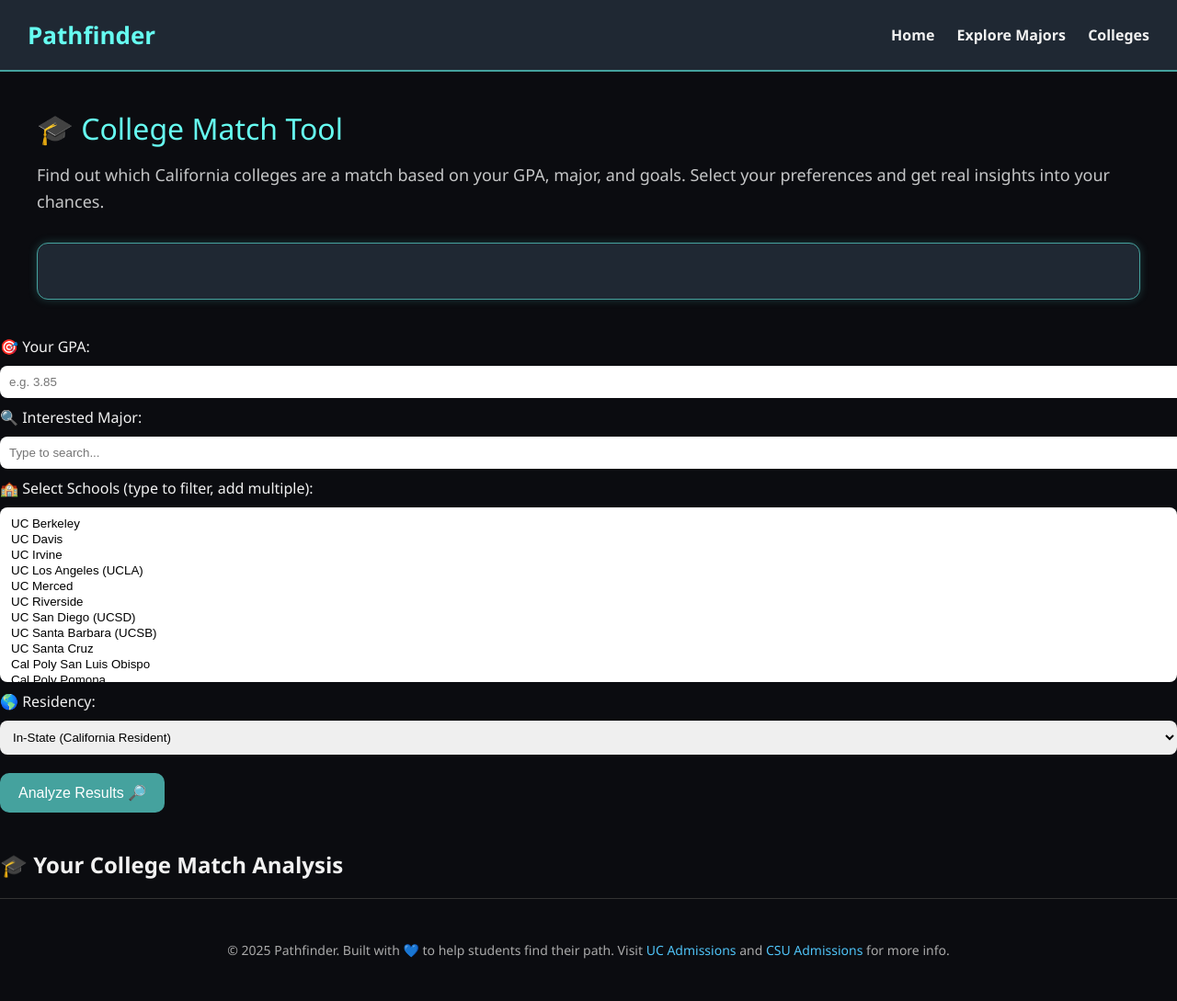
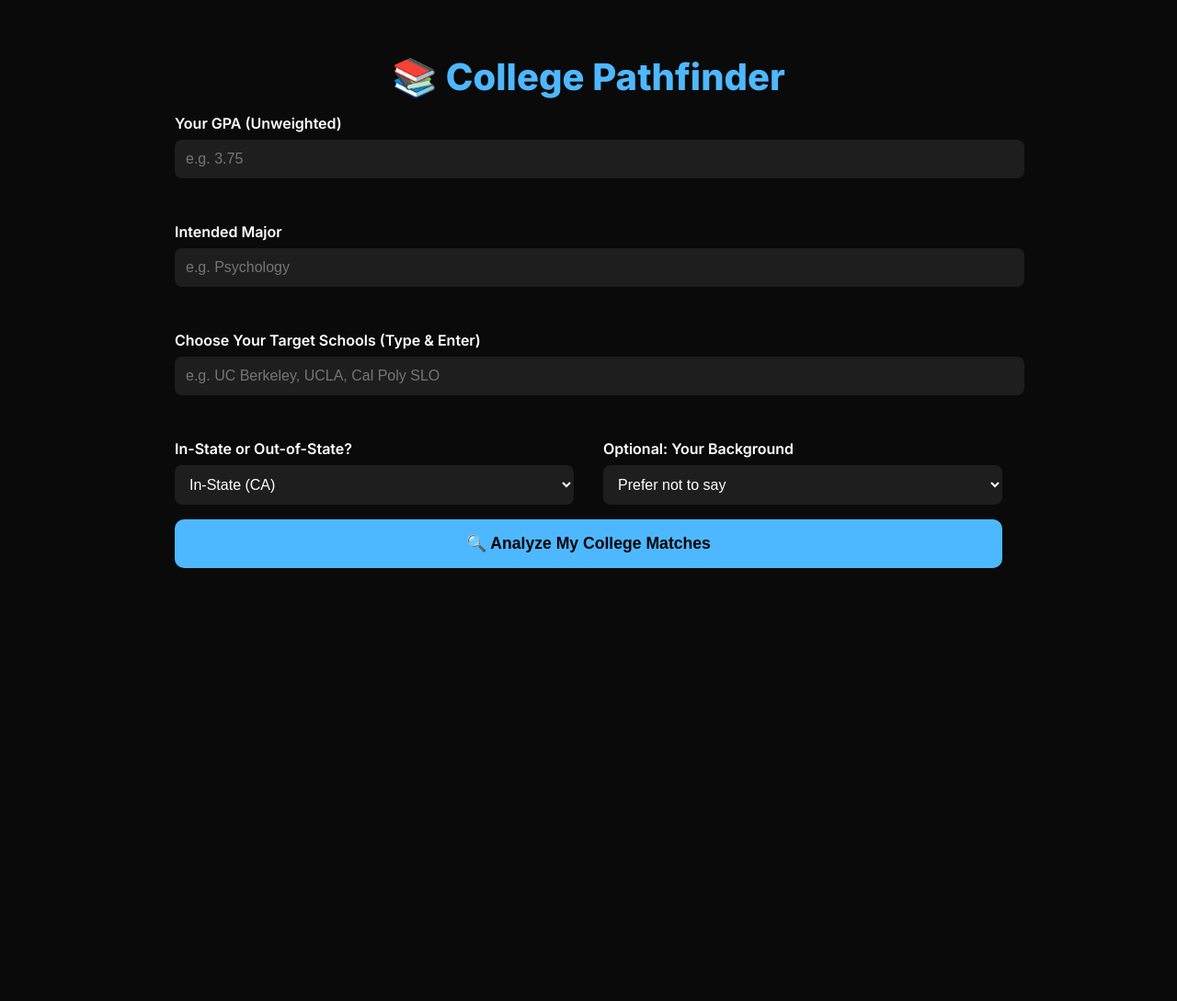
Before and after one commit to omarshanyour/PathFinder, a plain HTML site: page college.html in a window 1280 px wide. Shown: the whole page at 92% size. After the commit the page ends 800 px from the top, so only its background shows below. Drawn offline with Linux system fonts and the light colour scheme.

Commit message:
Update college.html

```diff
--- a/college.html
+++ b/college.html
@@ -1,250 +1,140 @@
-<!DOCTYPE html>
-<html lang="en">
-<head>
-  <meta charset="UTF-8" />
-  <meta name="viewport" content="width=device-width, initial-scale=1.0"/>
-  <title>Pathfinder - Colleges</title>
-  <style>
-    body {
-      background-color: #0b0c10;
-      color: #f1f1f1;
-      font-family: 'Segoe UI', sans-serif;
-      margin: 0;
-      padding: 0;
-    }
-
-    header {
-      background-color: #1f2833;
-      padding: 20px 30px;
-      display: flex;
-      justify-content: space-between;
-      align-items: center;
-      border-bottom: 2px solid #45a29e;
-    }
-
-    header h1 {
-      margin: 0;
-      color: #66fcf1;
-      font-size: 26px;
-    }
-
-    nav a {
-      color: #f1f1f1;
-      margin-left: 20px;
-      text-decoration: none;
-      font-weight: bold;
-      transition: color 0.3s ease;
-    }
-
-    nav a:hover {
-      color: #66fcf1;
-    }
-
-    .container {
-      padding: 40px 30px;
-      max-width: 1200px;
-      margin: auto;
-    }
-
-    .title {
-      font-size: 32px;
-      color: #66fcf1;
-      margin-bottom: 15px;
-    }
-
-    .subtitle {
-      font-size: 18px;
-      color: #c5c6c7;
-      margin-bottom: 30px;
-      line-height: 1.6;
-    }
-
-    .section-box {
-      background-color: #1f2833;
-      padding: 30px;
-      border-radius: 12px;
-      border: 1px solid #45a29e;
-      box-shadow: 0 0 10px #45a29e55;
-    }
-  </style>
-</head>
-
-<body>
-  <header>
-    <h1>Pathfinder</h1>
-    <nav>
-      <a href="index.html">Home</a>
-      <a href="explore.html">Explore Majors</a>
-      <a href="college.html">Colleges</a>
-    </nav>
-  </header>
-
-  <div class="container">
-    <div class="title">🎓 College Match Tool</div>
-    <div class="subtitle">
-      Find out which California colleges are a match based on your GPA, major, and goals. Select your preferences and get real insights into your chances.
-    </div>
-
-    <div class="section-box" id="collegeForm">
-      <!-- Form and input fields will be added in Chunk 2 -->
-    </div>
-  </div>
-</body>
-</html>
-<form id="collegeMatcher">
-  <label for="gpa">🎯 Your GPA:</label><br>
-  <input type="number" id="gpa" step="0.01" min="0" max="5" placeholder="e.g. 3.85" required style="width: 100%; padding: 10px; margin: 10px 0; border-radius: 8px; border: none;"><br>
-
-  <label for="major">🔍 Interested Major:</label><br>
-  <input type="text" id="major" list="majors" placeholder="Type to search..." required style="width: 100%; padding: 10px; margin: 10px 0; border-radius: 8px; border: none;">
-  <datalist id="majors">
-    <option value="Psychology">
-    <option value="Computer Science">
-    <option value="Mechanical Engineering">
-    <option value="Electrical Engineering">
-    <option value="Nursing">
-    <option value="Biology">
-    <option value="Sociology">
-    <option value="Political Science">
-    <option value="Economics">
-    <option value="Business Administration">
-    <option value="Accounting">
-    <option value="Civil Engineering">
-    <option value="Film and Media Studies">
-    <option value="Kinesiology">
-    <option value="Mathematics">
-    <option value="Physics">
-    <option value="Education">
-    <option value="Architecture">
-    <option value="Environmental Science">
-    <option value="Anthropology">
-    <option value="Finance">
-    <option value="Public Health">
-    <option value="English Literature">
-    <option value="Materials Science">
-    <option value="Astronomy">
-  </datalist>
-
-  <label for="colleges">🏫 Select Schools (type to filter, add multiple):</label><br>
-  <select id="colleges" multiple size="10" required style="width: 100%; padding: 10px; margin: 10px 0; border-radius: 8px; border: none;">
-    <option>UC Berkeley</option>
-    <option>UC Davis</option>
-    <option>UC Irvine</option>
-    <option>UC Los Angeles (UCLA)</option>
-    <option>UC Merced</option>
-    <option>UC Riverside</option>
-    <option>UC San Diego (UCSD)</option>
-    <option>UC Santa Barbara (UCSB)</option>
-    <option>UC Santa Cruz</option>
-    <option>Cal Poly San Luis Obispo</option>
-    <option>Cal Poly Pomona</option>
-    <option>San Diego State University (SDSU)</option>
-    <option>San Francisco State University</option>
-    <option>San Jose State University</option>
-    <option>CSU Long Beach</option>
-    <option>CSU Fullerton</option>
-    <option>CSU Los Angeles</option>
-    <option>CSU Northridge</option>
-    <option>CSU Chico</option>
-    <option>CSU Sacramento</option>
-    <option>CSU East Bay</option>
-    <option>CSU Dominguez Hills</option>
-    <option>Humboldt State University</option>
-    <option>CSU San Marcos</option>
-    <option>Fresno State</option>
-  </select>
-
-  <label for="residency">🌎 Residency:</label><br>
-  <select id="residency" style="width: 100%; padding: 10px; margin: 10px 0 20px; border-radius: 8px; border: none;">
-    <option value="in-state">In-State (California Resident)</option>
-    <option value="out-of-state">Out-of-State</option>
-  </select>
-
-  <button type="submit" style="padding: 12px 20px; background-color: #45a29e; color: white; border: none; border-radius: 10px; font-size: 16px; cursor: pointer;">
-    Analyze Results 🔎
-  </button>
-</form>
-
-<!-- Where analysis results will appear -->
-<div id="results" style="margin-top: 40px;"></div>
-<!-- CHUNK 3: College Analysis Result Section -->
-<div id="results" class="mt-10 hidden">
-  <h2 class="text-2xl font-bold mb-4">🎓 Your College Match Analysis</h2>
-  <div id="resultsContainer" class="grid grid-cols-1 md:grid-cols-2 gap-6">
-    <!-- Dynamic college cards will be inserted here -->
-  </div>
-</div>
-
-<script>
-  const form = document.getElementById("collegeForm");
-  const resultsSection = document.getElementById("results");
-  const resultsContainer = document.getElementById("resultsContainer");
-
-  form.addEventListener("submit", async (e) => {
-    e.preventDefault();
-    const gpa = parseFloat(document.getElementById("gpaInput").value);
-    const major = document.getElementById("majorInput").value.trim().toLowerCase();
-    const selectedColleges = Array.from(document.querySelectorAll(".college-checkbox:checked")).map(el => el.value);
-
-    resultsSection.classList.remove("hidden");
-    resultsContainer.innerHTML = ""; // Clear previous results
-
-    selectedColleges.forEach((collegeName) => {
-      const college = colleges.find(c => c.name === collegeName);
-      const acceptanceRate = college.acceptanceRates[major] || college.generalAcceptance;
-      const targetType = gpa > acceptanceRate + 0.10 ? "Safety" : gpa > acceptanceRate - 0.05 ? "Target" : "Reach";
-
-      const card = document.createElement("div");
-      card.className = "bg-white bg-opacity-5 rounded-2xl shadow-lg p-6 hover:scale-105 transition-transform border border-blue-500";
-      card.innerHTML = `
-        <h3 class="text-xl font-bold text-blue-300 mb-2">${college.name}</h3>
-        <p><strong>Major:</strong> ${capitalize(major)}</p>
-        <p><strong>Your GPA:</strong> ${gpa.toFixed(2)}</p>
-        <p><strong>Avg Acceptance Rate (${capitalize(major)}):</strong> ${(acceptanceRate * 100).toFixed(1)}%</p>
-        <p><strong>Match Type:</strong> <span class="font-bold ${targetType === 'Reach' ? 'text-red-400' : targetType === 'Target' ? 'text-yellow-300' : 'text-green-400'}">${targetType}</span></p>
-        <p class="mt-2"><a href="${college.admissionsLink}" target="_blank" class="underline text-blue-400">Visit Admissions Page ↗</a></p>
-      `;
-      resultsContainer.appendChild(card);
-    });
-  });
-
-  function capitalize(str) {
-    return str.charAt(0).toUpperCase() + str.slice(1);
-  }
-</script>
-
-</body>
-</html>
 <!DOCTYPE html>
 <html lang="en">
 <head>
   <meta charset="UTF-8" />
   <meta name="viewport" content="width=device-width, initial-scale=1.0" />
-  <title>College Match | Pathfinder</title>
-  <link href="https://fonts.googleapis.com/css2?family=Inter:wght@400;600&display=swap" rel="stylesheet">
+  <title>Pathfinder | College Selector</title>
+  <link rel="stylesheet" href="style.css" />
+  <link href="https://fonts.googleapis.com/css2?family=Inter:wght@400;600;800&display=swap" rel="stylesheet" />
   <style>
-    /* ...existing styles from previous chunks... */
-    .footer {
+    body {
+      font-family: 'Inter', sans-serif;
+      margin: 0;
+      background: #0a0a0a;
+      color: #fff;
+    }
+    .container {
+      padding: 2rem;
+      max-width: 900px;
+      margin: auto;
+    }
+    h1 {
       text-align: center;
-      font-size: 0.875rem;
-      color: #aaa;
-      padding: 2rem 0;
-      border-top: 1px solid #333;
+      font-size: 2.5rem;
+      margin-bottom: 1rem;
+      color: #4db8ff;
     }
-    .footer a {
-      color: #4FC3F7;
-      text-decoration: none;
+    .section {
+      margin-bottom: 2rem;
     }
-    .footer a:hover {
-      text-decoration: underline;
+    label {
+      display: block;
+      margin-bottom: 0.5rem;
+      font-weight: 600;
+    }
+    input, select {
+      width: 100%;
+      padding: 0.75rem;
+      border-radius: 8px;
+      border: none;
+      margin-bottom: 1rem;
+      background: #1e1e1e;
+      color: white;
+      font-size: 1rem;
+    }
+    button {
+      background-color: #4db8ff;
+      color: black;
+      border: none;
+      padding: 1rem 2rem;
+      font-weight: bold;
+      font-size: 1.1rem;
+      border-radius: 10px;
+      width: 100%;
+      cursor: pointer;
+      transition: 0.3s;
+    }
+    button:hover {
+      background-color: #1e90ff;
+    }
+    .filters {
+      display: grid;
+      grid-template-columns: repeat(auto-fit, minmax(250px, 1fr));
+      gap: 2rem;
     }
   </style>
 </head>
 <body>
-  <!-- ...existing content from previous chunks... -->
+  <div class="container">
+    <h1>📚 College Pathfinder</h1>
+    <form id="college-form" action="college-analysis.html" method="get">
+      <div class="section">
+        <label for="gpa">Your GPA (Unweighted)</label>
+        <input type="number" step="0.01" name="gpa" id="gpa" required placeholder="e.g. 3.75" />
+      </div>
 
-  <footer class="footer">
-    <p>&copy; 2025 Pathfinder. Built with 💙 to help students find their path. Visit <a href="https://www.universityofcalifornia.edu/" target="_blank">UC Admissions</a> and <a href="https://www2.calstate.edu/" target="_blank">CSU Admissions</a> for more info.</p>
-  </footer>
+      <div class="section">
+        <label for="major">Intended Major</label>
+        <input type="text" name="major" id="major" required placeholder="e.g. Psychology" list="majors" />
+        <datalist id="majors">
+          <option value="Psychology" />
+          <option value="Nursing" />
+          <option value="Mechanical Engineering" />
+          <option value="Electrical Engineering" />
+          <option value="Civil Engineering" />
+          <option value="Business Administration" />
+          <option value="Computer Science" />
+          <option value="Biology" />
+          <option value="Physics" />
+          <option value="Sociology" />
+          <option value="Political Science" />
+          <option value="Architecture" />
+          <option value="Finance" />
+          <option value="Marketing" />
+          <option value="Graphic Design" />
+          <option value="Criminal Justice" />
+          <option value="Environmental Science" />
+          <option value="Education" />
+          <option value="Mathematics" />
+          <option value="Economics" />
+          <option value="Philosophy" />
+          <option value="Anthropology" />
+        </datalist>
+      </div>
+
+      <div class="section">
+        <label for="schools">Choose Your Target Schools (Type & Enter)</label>
+        <input type="text" name="schools" id="schools" required placeholder="e.g. UC Berkeley, UCLA, Cal Poly SLO" />
+      </div>
+
+      <div class="filters">
+        <div>
+          <label for="instate">In-State or Out-of-State?</label>
+          <select name="instate" id="instate">
+            <option value="in">In-State (CA)</option>
+            <option value="out">Out-of-State</option>
+          </select>
+        </div>
+
+        <div>
+          <label for="ethnicity">Optional: Your Background</label>
+          <select name="ethnicity" id="ethnicity">
+            <option value="">Prefer not to say</option>
+            <option value="White">White</option>
+            <option value="Black or African American">Black or African American</option>
+            <option value="Hispanic or Latino">Hispanic or Latino</option>
+            <option value="Asian">Asian</option>
+            <option value="Native American">Native American</option>
+            <option value="Pacific Islander">Pacific Islander</option>
+            <option value="Other">Other</option>
+          </select>
+        </div>
+      </div>
+
+      <div class="section">
+        <button type="submit">🔍 Analyze My College Matches</button>
+      </div>
+    </form>
+  </div>
 </body>
 </html>
```
